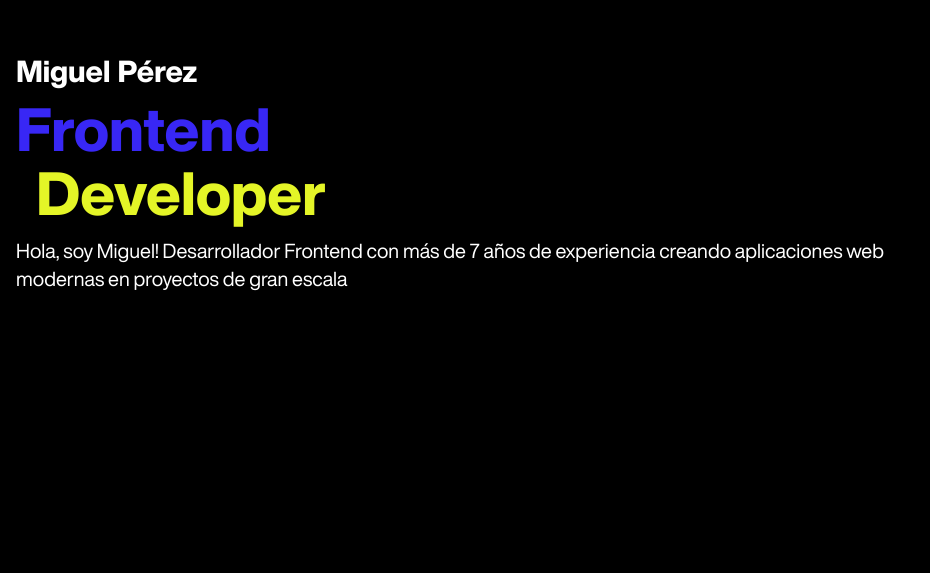
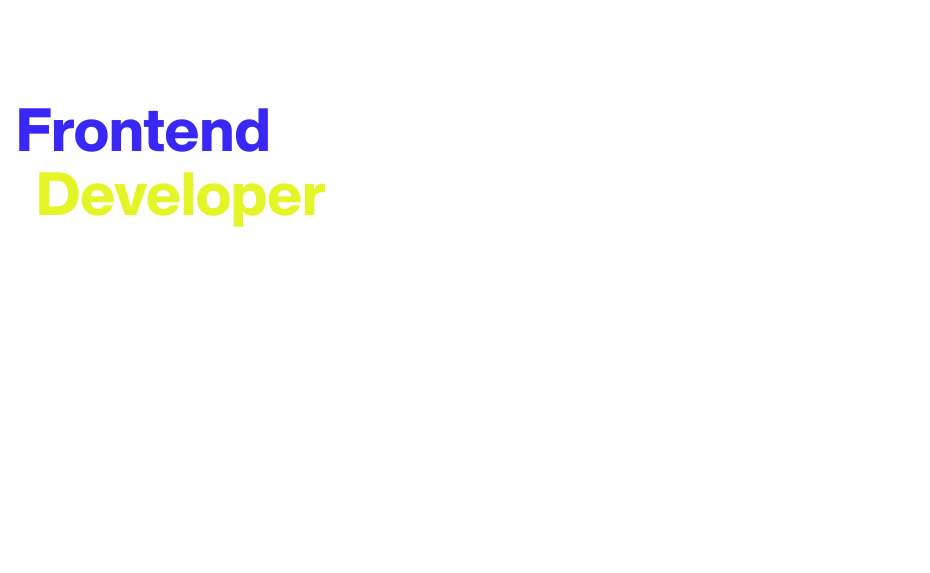
Before and after one commit to cperefer/myPortfolio, a React (Vite) app: page / in a window 1280 px wide. Shown: the part 227-800 px from the top of the page, without its empty margins (0-930 px from the left). Built offline with nearby package versions, Linux system fonts and the light colour scheme; a web font is replaced by a local one.

Commit message:
feat: final touches

```diff
--- a/index.html
+++ b/index.html
@@ -4,7 +4,6 @@
     <meta charset="UTF-8" />
     <link rel="icon" type="image/svg+xml" href="/vite.svg" />
     <meta name="viewport" content="width=device-width, initial-scale=1.0" />
-    <link href="https://cdn.lineicons.com/5.0/lineicons.css" rel="stylesheet" />
     <title>Miguel Pérez</title>
   </head>
   <body>
--- a/package.json
+++ b/package.json
@@ -13,6 +13,7 @@
     "@lineiconshq/free-icons": "^1.0.3",
     "@lineiconshq/react-lineicons": "^1.0.5",
     "@tailwindcss/vite": "^4.1.14",
+    "animated-backgrounds": "^2.0.0",
     "lineicons-react": "^2.0.0",
     "motion": "^12.23.24",
     "react": "^18.3.1",
--- a/src/components/MyPortfolio.tsx
+++ b/src/components/MyPortfolio.tsx
@@ -1,17 +1,49 @@
+import { useEffect } from "react"
 import { Experience } from "./Experience"
 import { Footer } from "./Footer"
 import { Intro } from "./Intro"
 import { Portfolio } from "./Portfolio"
 import { Stack } from "./Stack"
+import { AnimatedBackground } from 'animated-backgrounds';
 
 export const MyPortfolio = () => {
+  useEffect(() => {
+    document.body.style.backgroundColor = "transparent";
+    document.documentElement.style.backgroundColor = "transparent";
+  }, []);
+
   return (
-    <>
-      <Intro />
-      <Stack />
-      <Experience />
-      <Portfolio />
-      <Footer />
-    </>
-  )
+    <div className="relative min-h-screen overflow-x-hidden">
+      {/* Fondo animado fijo que cubre toda la pantalla */}
+      <div
+        className="fixed top-0 left-0 w-screen h-screen -z-10 pointer-events-none"
+        style={{
+          backgroundColor: "transparent",
+        }}
+      >
+        <AnimatedBackground
+          animationName="neuralNetwork"
+          theme="portfolio"
+          fps={60}
+          style={{
+            position: "absolute",
+            top: 0,
+            left: 0,
+            width: "100vw",
+            height: "100vh",
+            opacity: 1,
+          }}
+        />
+      </div>
+
+      {/* Contenido */}
+      <main className="relative z-10">
+        <Intro />
+        <Stack />
+        <Experience />
+        <Portfolio />
+        <Footer />
+      </main>
+    </div>
+  );
 }
--- a/src/components/shared/StackGrid.tsx
+++ b/src/components/shared/StackGrid.tsx
@@ -28,7 +28,7 @@ export const StackGrid = ({ stack, technologies }: Props) => {
         whileInView={{ opacity: 1, x: 0 }}
         exit={{ opacity: 0, x: 100 }}
         transition={{ duration: 0.8, ease: "easeInOut", delay: 0.1 }}
-        viewport={{ once: false, amount: 0.2 }}
+        viewport={{ once: true, amount: 0.2 }}
       >
         <div
           className="grid grid-cols-2 sm:grid-cols-3 md:grid-cols-4 lg:grid-cols-5 gap-4 transition-all"
--- a/src/index.css
+++ b/src/index.css
@@ -37,7 +37,6 @@ body {
 }
 
 #root {
-  background-color: #000;
   color: #fff;
   max-width: 1280px;
   min-width: 400px;
@@ -47,7 +46,6 @@ body {
 
 section {
   width: 100vw;
-  background-color: #000;
   color: #fff;
   padding: 1rem;
   display: flex;
@@ -63,6 +61,13 @@ p.stackName, .monoBold {
   width: 100%;
 }
 
+html, body, #root {
+  height: 100%;
+  margin: 0;
+  padding: 0;
+  background-color: transparent; /* ⚠️ no uses negro */
+}
+
 @media (max-width: 1250px) {
   .container {
     max-width: 1250px;
```
Also changed, not shown: 1 other file (tests, documents, lock files or other folders).
